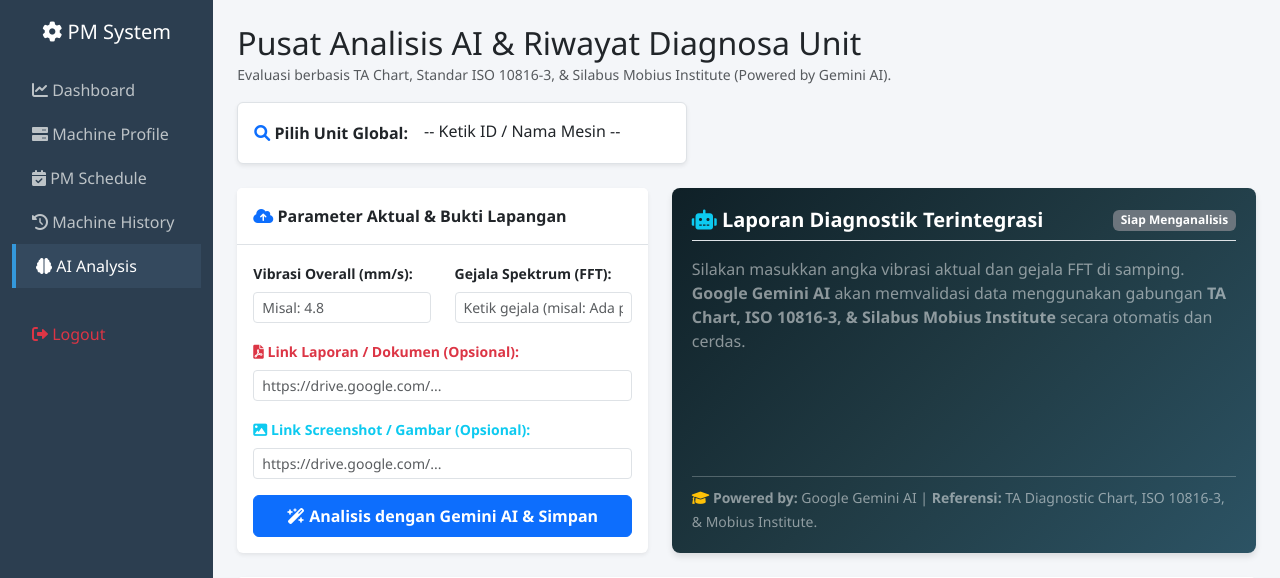
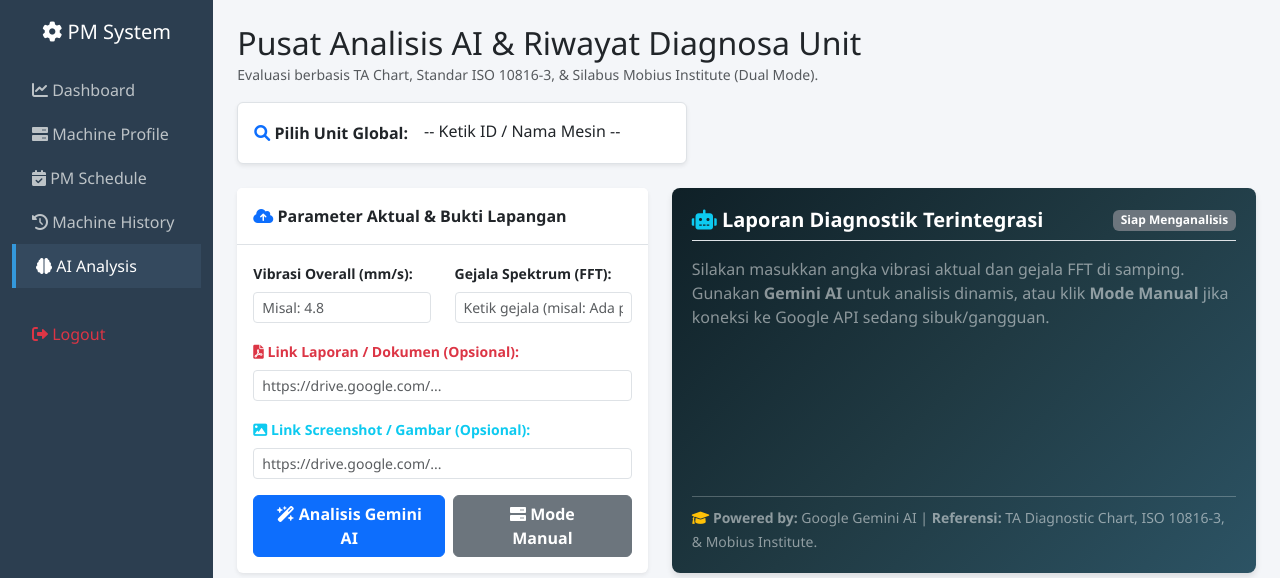
Before and after one commit to asephana949-web/pm-system-app, a Flask app: page /ai-analysis in a window 1280 px wide. Shown: the top 578 px of the page. Run offline with Flask 3, Linux system fonts and the light colour scheme; the visitor is signed in with stand-in values (Sample User, id 1); data that the repository does not hold is empty; some libraries are stand-ins or nearby versions.

Commit message:
Updated ai_analysis.html

```diff
--- a/templates/ai_analysis.html
+++ b/templates/ai_analysis.html
@@ -52,7 +52,7 @@
             <div class="d-flex justify-content-between align-items-center mb-4 flex-wrap gap-3">
                 <div>
                     <h2 class="m-0">Pusat Analisis AI & Riwayat Diagnosa Unit</h2>
-                    <small class="text-muted">Evaluasi berbasis TA Chart, Standar ISO 10816-3, & Silabus Mobius Institute (Powered by Gemini AI).</small>
+                    <small class="text-muted">Evaluasi berbasis TA Chart, Standar ISO 10816-3, & Silabus Mobius Institute (Dual Mode).</small>
                 </div>
                 <div class="d-flex align-items-center gap-2 bg-white border p-3 rounded shadow-sm" style="min-width: 450px;">
                     <label class="fw-bold m-0 text-nowrap"><i class="fa-solid fa-magnifying-glass text-primary"></i> Pilih Unit Global:</label>
@@ -67,7 +67,7 @@
                     <div class="card shadow-sm border-0 h-100">
                         <div class="card-header bg-white fw-bold p-3 border-bottom"><i class="fa-solid fa-cloud-arrow-up text-primary"></i> Parameter Aktual & Bukti Lapangan</div>
                         <div class="card-body">
-                            <form id="formAnalisisGabungan" onsubmit="analisisDenganGabunganAI(event)">
+                            <form id="formAnalisisGabungan">
 
                                 <div class="row mb-3">
                                     <div class="col-md-6">
@@ -88,9 +88,17 @@
                                     <label class="form-label fw-bold small text-info"><i class="fa-solid fa-image"></i> Link Screenshot / Gambar (Opsional):</label>
                                     <input type="url" class="form-control form-control-sm" id="fileScreenshot" placeholder="https://drive.google.com/...">
                                 </div>
-                                <button type="submit" class="btn btn-primary w-100 py-2 fw-bold" id="btnProsesAI">
-                                    <i class="fa-solid fa-wand-magic-sparkles"></i> Analisis dengan Gemini AI & Simpan
-                                </button>
+
+                                <!-- DUAL BUTTON MODE -->
+                                <div class="d-flex gap-2 mt-3">
+                                    <button type="button" class="btn btn-primary flex-grow-1 fw-bold" id="btnProsesAI" onclick="analisisDenganGemini()">
+                                        <i class="fa-solid fa-wand-magic-sparkles"></i> Analisis Gemini AI
+                                    </button>
+                                    <button type="button" class="btn btn-secondary fw-bold px-4" id="btnProsesManual" onclick="analisisDenganRule()" title="Gunakan jika AI sedang gangguan">
+                                        <i class="fa-solid fa-server"></i> Mode Manual
+                                    </button>
+                                </div>
+
                             </form>
                         </div>
                     </div>
@@ -104,7 +112,7 @@
                                 <span class="badge bg-secondary" id="badgeStatus">Siap Menganalisis</span>
                             </div>
                             <div id="kontenHasilAi">
-                                <p class="text-white-50">Silakan masukkan angka vibrasi aktual dan gejala FFT di samping. <b>Google Gemini AI</b> akan memvalidasi data menggunakan gabungan <b>TA Chart, ISO 10816-3, & Silabus Mobius Institute</b> secara otomatis dan cerdas.</p>
+                                <p class="text-white-50">Silakan masukkan angka vibrasi aktual dan gejala FFT di samping. Gunakan <b>Gemini AI</b> untuk analisis dinamis, atau klik <b>Mode Manual</b> jika koneksi ke Google API sedang sibuk/gangguan.</p>
                             </div>
                         </div>
                         <div class="mt-3 pt-2 border-top border-light border-opacity-25">
@@ -166,7 +174,7 @@
     <div class="modal-dialog modal-lg modal-dialog-centered">
         <div class="modal-content">
             <div class="modal-header bg-dark text-white">
-                <h5 class="modal-title"><i class="fa-solid fa-microscope text-info"></i> Laporan Detail Diagnosa AI</h5>
+                <h5 class="modal-title"><i class="fa-solid fa-microscope text-info"></i> Laporan Detail Diagnosa</h5>
                 <button type="button" class="btn-close btn-close-white" onclick="tutupModalCustom()"></button>
             </div>
             <div class="modal-body bg-white text-dark" id="modalBodyKonten"></div>
@@ -184,7 +192,7 @@
         <div class="modal-content">
             <form onsubmit="simpanEditLogAI(event)">
                 <div class="modal-header bg-warning text-dark fw-bold">
-                    <h5 class="modal-title"><i class="fa-solid fa-pen-to-square"></i> Edit Hasil Analisis AI</h5>
+                    <h5 class="modal-title"><i class="fa-solid fa-pen-to-square"></i> Edit Hasil Analisis</h5>
                     <button type="button" class="btn-close" data-bs-dismiss="modal"></button>
                 </div>
                 <div class="modal-body">
@@ -192,7 +200,6 @@
                     <div class="mb-3">
                         <label class="form-label fw-bold text-secondary small">Ringkasan Indikasi (Diagnosis)</label>
                         <textarea class="form-control" id="editIndikasi" rows="3" required></textarea>
-                        <small class="text-muted mt-1 d-block"><i class="fa-solid fa-circle-info"></i> Teks ini akan terupdate otomatis di tabel utama sekaligus di dalam Pop-up Laporan Detail.</small>
                     </div>
                     <div class="mb-3">
                         <label class="form-label fw-bold text-secondary small">Rekomendasi (Korektif)</label>
@@ -207,7 +214,6 @@
         </div>
     </div>
 </div>
-
 
 <script src="https://code.jquery.com/jquery-3.6.0.min.js"></script>
 <script src="https://cdnjs.cloudflare.com/ajax/libs/bootstrap/5.3.0/js/bootstrap.bundle.min.js"></script>
@@ -263,7 +269,7 @@
 
         document.getElementById('badgeStatus').className = "badge bg-secondary";
         document.getElementById('badgeStatus').innerText = "Siap Menganalisis";
-        document.getElementById('kontenHasilAi').innerHTML = `<p class="text-white-50">Silakan masukkan angka vibrasi aktual dan gejala FFT di samping. <b>Google Gemini AI</b> akan memvalidasi data menggunakan gabungan <b>TA Chart, ISO 10816-3, & Silabus Mobius Institute</b> secara otomatis dan cerdas.</p>`;
+        document.getElementById('kontenHasilAi').innerHTML = `<p class="text-white-50">Silakan masukkan angka vibrasi aktual dan gejala FFT di samping. Gunakan <b>Gemini AI</b> untuk analisis dinamis, atau klik <b>Mode Manual</b> jika koneksi ke Google API sedang sibuk/gangguan.</p>`;
     }
 
     function renderGrafikTrenDariDatabase(unitId, logs) {
@@ -343,48 +349,29 @@
         });
     }
 
+    // Modal Functions
     function bukaModalEditAI(id) {
         const item = dbLogsAI.find(x => x.id === id);
         if(!item) return;
-
         document.getElementById('editID').value = item.id;
         document.getElementById('editIndikasi').value = item.indikasi;
         document.getElementById('editRekomendasi').value = item.rekomendasi;
-
         new bootstrap.Modal(document.getElementById('modalEditAI')).show();
     }
 
     function simpanEditLogAI(event) {
         event.preventDefault();
         const id = parseInt(document.getElementById('editID').value);
-        const newIndikasi = document.getElementById('editIndikasi').value;
-        const newRekomendasi = document.getElementById('editRekomendasi').value;
-
         const item = dbLogsAI.find(x => x.id === id);
-
-        let borderColor = "border-warning";
-        let iconClass = "fa-circle-exclamation text-warning";
+        let borderColor = "border-warning"; let iconClass = "fa-circle-exclamation text-warning";
 
         if(item.status_iso.includes("Berbahaya") || item.status_iso.includes("Zone D")) {
-            borderColor = "border-danger";
-            iconClass = "fa-circle-xmark text-danger";
+            borderColor = "border-danger"; iconClass = "fa-circle-xmark text-danger";
         }
 
-        const newHTML = `
-            <h6 class="fw-bold text-dark mb-3"><i class="fa-solid ${iconClass}"></i> Diagnostik Terintegrasi: ${item.id_mesin}</h6>
-            <div class="bg-light p-3 rounded mb-3 border ${borderColor}">
-                <p class="fw-bold mb-2">Rujukan Spektrum & Indikasi:</p>
-                <p class="small mb-0">${newIndikasi}</p>
-            </div>
-            <div class="bg-light p-3 rounded border ${borderColor}">
-                <p class="fw-bold mb-2">Rekomendasi (Korektif):</p>
-                <p class="small mb-0">${newRekomendasi}</p>
-            </div>
-        `;
+        const newHTML = `<h6 class="fw-bold text-dark mb-3"><i class="fa-solid ${iconClass}"></i> Diagnostik Terintegrasi: ${item.id_mesin}</h6><div class="bg-light p-3 rounded mb-3 border ${borderColor}"><p class="fw-bold mb-2">Rujukan Spektrum & Indikasi:</p><p class="small mb-0">${document.getElementById('editIndikasi').value}</p></div><div class="bg-light p-3 rounded border ${borderColor}"><p class="fw-bold mb-2">Rekomendasi (Korektif):</p><p class="small mb-0">${document.getElementById('editRekomendasi').value}</p></div>`;
 
-        const payload = { indikasi: newIndikasi, rekomendasi: newRekomendasi, diagnosis: newHTML };
-
-        fetch('/api/ai-analysis/' + id, { method: 'PUT', headers: { 'Content-Type': 'application/json' }, body: JSON.stringify(payload) })
+        fetch('/api/ai-analysis/' + id, { method: 'PUT', headers: { 'Content-Type': 'application/json' }, body: JSON.stringify({ indikasi: document.getElementById('editIndikasi').value, rekomendasi: document.getElementById('editRekomendasi').value, diagnosis: newHTML }) })
         .then(res => res.json())
         .then(res => {
             alert(res.message);
@@ -405,104 +392,6 @@
         }
     }
 
-    // FUNGSI BARU: BERKOMUNIKASI DENGAN BACKEND (GEMINI AI API)
-    function analisisDenganGabunganAI(event) {
-        event.preventDefault();
-        const unitId = document.getElementById('pilihUnitAnalisis').value;
-        if(!unitId) return alert("Pilih unit mesin terlebih dahulu!");
-
-        const inputVib = parseFloat(document.getElementById('inputVibrasi').value);
-        const inputGejala = document.getElementById('inputGejala').value;
-        const linkPdf = document.getElementById('filePdf').value || "#";
-        const linkSs = document.getElementById('fileScreenshot').value || "#";
-
-        const btnProses = document.getElementById('btnProsesAI');
-        const badge = document.getElementById('badgeStatus');
-        const hasil = document.getElementById('kontenHasilAi');
-
-        btnProses.disabled = true;
-        badge.className = "badge bg-info text-dark"; badge.innerText = "Gemini AI Sedang Berpikir...";
-        hasil.innerHTML = `<div class="text-center py-4"><i class="fa-solid fa-spinner fa-spin fs-1 text-info"></i><p class="mt-2 text-white">Menghubungkan ke Otak Google Gemini API...</p></div>`;
-
-        // 1. Minta Analisis ke Backend (Gemini)
-        fetch('/api/generate-ai', {
-            method: 'POST',
-            headers: { 'Content-Type': 'application/json' },
-            body: JSON.stringify({ vibrasi: inputVib, gejala: inputGejala })
-        })
-        .then(res => res.json())
-        .then(ai_response => {
-            if (ai_response.status !== 'success') {
-                alert("Gagal menghubungi AI: " + ai_response.message);
-                btnProses.disabled = false;
-                hasil.innerHTML = `<p class="text-danger">Koneksi AI Gagal atau Timeout.</p>`;
-                return;
-            }
-
-            const tglHariIni = new Date().toISOString().split('T')[0];
-            const dataAI = ai_response.data; // Menerima JSON dari Gemini
-
-            const p_status = dataAI.status_iso || "Zone A/B (Aman)";
-            const p_indikasi = dataAI.indikasi || "Gejala terbaca normal.";
-            const p_rek = dataAI.rekomendasi || "Lanjutkan pemantauan ruting.";
-
-            let borderColor = "border-success"; let iconClass = "fa-circle-check text-success";
-            if(p_status.includes("Waspada")) { borderColor = "border-warning"; iconClass = "fa-circle-exclamation text-warning"; }
-            if(p_status.includes("Berbahaya")) { borderColor = "border-danger"; iconClass = "fa-circle-xmark text-danger"; }
-
-            // Merakit output untuk layar hitam
-            const p_htmlDetail = `
-                <h6 class="fw-bold text-dark mb-3"><i class="fa-solid ${iconClass}"></i> Diagnostik AI Terintegrasi (Powered by Gemini): ${unitId}</h6>
-                <div class="bg-light p-3 rounded mb-3 border ${borderColor}">
-                    <p class="fw-bold mb-2">Rujukan Spektrum & Indikasi:</p>
-                    <p class="small mb-0">${p_indikasi}</p>
-                </div>
-                <div class="bg-light p-3 rounded border ${borderColor}">
-                    <p class="fw-bold mb-2">Rekomendasi (Korektif):</p>
-                    <p class="small mb-0">${p_rek}</p>
-                </div>
-            `;
-
-            let kotakStatusColor = p_status.includes("Berbahaya") ? "bg-danger" : (p_status.includes("Waspada") ? "bg-warning text-dark" : "bg-success");
-            badge.className = "badge " + kotakStatusColor; badge.innerText = p_status;
-            hasil.innerHTML = `<div class="text-white">${p_htmlDetail.replace(/bg-light/g, 'bg-dark bg-opacity-50 text-white').replace(/text-dark/g, 'text-white')}</div>`;
-
-            // 2. Simpan Hasil Analisis ke Database TiDB
-            let payload = {
-                id_mesin: unitId,
-                tgl_analisis: tglHariIni,
-                status_iso: p_status,
-                nilai_vibrasi: inputVib,
-                indikasi: p_indikasi,
-                diagnosis_lengkap: p_htmlDetail,
-                rekomendasi: p_rek,
-                file_pdf: linkPdf,
-                file_gambar: linkSs
-            };
-
-            return fetch('/api/ai-analysis', {
-                method: 'POST',
-                headers: { 'Content-Type': 'application/json' },
-                body: JSON.stringify(payload)
-            });
-        })
-        .then(res => {
-            if(!res) return;
-            return res.json();
-        })
-        .then(response => {
-            if(!response) return;
-            muatDataLogAI(unitId);
-            btnProses.disabled = false;
-            document.getElementById('formAnalisisGabungan').reset();
-        })
-        .catch(err => {
-            console.error(err);
-            alert("Terjadi kesalahan saat memproses data AI!");
-            btnProses.disabled = false;
-        });
-    }
-
     function bukaModalDetail(tombol) {
         const tr = tombol.closest('tr');
         document.getElementById('modalBodyKonten').innerHTML = tr.querySelector('.konten-rahasia').innerHTML;
@@ -517,6 +406,174 @@
         if (typeof bootstrap !== 'undefined' && bootstrap.Modal) bootstrap.Modal.getInstance(mod)?.hide();
         mod.style.display = 'none'; mod.classList.remove('show');
     }
+
+    // ==========================================
+    // LOGIKA DUAL MODE (GEMINI AI & MANUAL)
+    // ==========================================
+
+    function verifikasiForm() {
+        const unitId = document.getElementById('pilihUnitAnalisis').value;
+        const inputVib = document.getElementById('inputVibrasi').value;
+        const inputGejala = document.getElementById('inputGejala').value;
+
+        if(!unitId) { alert("Pilih unit mesin terlebih dahulu!"); return false; }
+        if(!inputVib || !inputGejala) { alert("Vibrasi Overall dan Gejala wajib diisi!"); return false; }
+
+        return {
+            unitId: unitId,
+            inputVib: parseFloat(inputVib),
+            inputGejala: inputGejala,
+            linkPdf: document.getElementById('filePdf').value || "#",
+            linkSs: document.getElementById('fileScreenshot').value || "#"
+        };
+    }
+
+    function eksekusiDatabase(payload) {
+        fetch('/api/ai-analysis', {
+            method: 'POST',
+            headers: { 'Content-Type': 'application/json' },
+            body: JSON.stringify(payload)
+        })
+        .then(res => res.json())
+        .then(response => {
+            muatDataLogAI(payload.id_mesin);
+            document.getElementById('btnProsesAI').disabled = false;
+            document.getElementById('btnProsesManual').disabled = false;
+            document.getElementById('formAnalisisGabungan').reset();
+            alert("Hasil analisis berhasil disimpan!");
+        })
+        .catch(err => {
+            alert("Gagal menyimpan ke database! Error: " + err.message);
+            document.getElementById('btnProsesAI').disabled = false;
+            document.getElementById('btnProsesManual').disabled = false;
+        });
+    }
+
+    // MODE 1: GEMINI AI
+    function analisisDenganGemini() {
+        const dataForm = verifikasiForm();
+        if(!dataForm) return;
+
+        const btnProses = document.getElementById('btnProsesAI');
+        const badge = document.getElementById('badgeStatus');
+        const hasil = document.getElementById('kontenHasilAi');
+
+        btnProses.disabled = true;
+        document.getElementById('btnProsesManual').disabled = true;
+
+        badge.className = "badge bg-info text-dark";
+        badge.innerText = "Gemini AI Sedang Berpikir...";
+        hasil.innerHTML = `<div class="text-center py-4"><i class="fa-solid fa-spinner fa-spin fs-1 text-info"></i><p class="mt-2 text-white">Menghubungkan ke Otak Google Gemini API...</p></div>`;
+
+        fetch('/api/generate-ai', {
+            method: 'POST',
+            headers: { 'Content-Type': 'application/json' },
+            body: JSON.stringify({ vibrasi: dataForm.inputVib, gejala: dataForm.inputGejala })
+        })
+        .then(res => res.json())
+        .then(ai_response => {
+            if (ai_response.status !== 'success') {
+                alert("Gagal menghubungi AI. Silakan gunakan Mode Manual. Pesan: " + ai_response.message);
+                btnProses.disabled = false;
+                document.getElementById('btnProsesManual').disabled = false;
+
+                badge.className = "badge bg-danger";
+                badge.innerText = "Koneksi Gagal";
+                hasil.innerHTML = `<p class="text-danger text-center mt-3"><i class="fa-solid fa-triangle-exclamation fs-1"></i><br>Koneksi AI Gagal atau Timeout.<br>Gunakan tombol <b>Mode Manual</b>.</p>`;
+                return;
+            }
+
+            const dataAI = ai_response.data;
+            const p_status = dataAI.status_iso || "Zone A/B (Aman)";
+            const p_indikasi = dataAI.indikasi || "Gejala terbaca normal.";
+            const p_rek = dataAI.rekomendasi || "Lanjutkan pemantauan rutin.";
+
+            let borderColor = "border-success"; let iconClass = "fa-circle-check text-success";
+            if(p_status.includes("Waspada")) { borderColor = "border-warning"; iconClass = "fa-circle-exclamation text-warning"; }
+            if(p_status.includes("Berbahaya")) { borderColor = "border-danger"; iconClass = "fa-circle-xmark text-danger"; }
+
+            const p_htmlDetail = `<h6 class="fw-bold text-dark mb-3"><i class="fa-solid ${iconClass}"></i> Diagnostik AI Terintegrasi (Powered by Gemini): ${dataForm.unitId}</h6><div class="bg-light p-3 rounded mb-3 border ${borderColor}"><p class="fw-bold mb-2">Rujukan Spektrum & Indikasi:</p><p class="small mb-0">${p_indikasi}</p></div><div class="bg-light p-3 rounded border ${borderColor}"><p class="fw-bold mb-2">Rekomendasi (Korektif):</p><p class="small mb-0">${p_rek}</p></div>`;
+
+            let kotakStatusColor = p_status.includes("Berbahaya") ? "bg-danger" : (p_status.includes("Waspada") ? "bg-warning text-dark" : "bg-success");
+            badge.className = "badge " + kotakStatusColor;
+            badge.innerText = p_status;
+            hasil.innerHTML = `<div class="text-white">${p_htmlDetail.replace(/bg-light/g, 'bg-dark bg-opacity-50 text-white').replace(/text-dark/g, 'text-white')}</div>`;
+
+            eksekusiDatabase({
+                id_mesin: dataForm.unitId, tgl_analisis: new Date().toISOString().split('T')[0], status_iso: p_status,
+                nilai_vibrasi: dataForm.inputVib, indikasi: p_indikasi, diagnosis_lengkap: p_htmlDetail,
+                rekomendasi: p_rek, file_pdf: dataForm.linkPdf, file_gambar: dataForm.linkSs
+            });
+        })
+        .catch(err => {
+            alert("Kesalahan jaringan saat memproses API AI!");
+            btnProses.disabled = false;
+            document.getElementById('btnProsesManual').disabled = false;
+        });
+    }
+
+    // MODE 2: MANUAL (SISTEM PAKAR)
+    function analisisDenganRule() {
+        const dataForm = verifikasiForm();
+        if(!dataForm) return;
+
+        const btnManual = document.getElementById('btnProsesManual');
+        const badge = document.getElementById('badgeStatus');
+        const hasil = document.getElementById('kontenHasilAi');
+
+        btnManual.disabled = true;
+        document.getElementById('btnProsesAI').disabled = true;
+
+        badge.className = "badge bg-info text-dark";
+        badge.innerText = "Sistem Menghitung Manual...";
+        hasil.innerHTML = `<div class="text-center py-4"><i class="fa-solid fa-spinner fa-spin fs-1 text-info"></i><p class="mt-2 text-white">Mengevaluasi Parameter ISO 10816-3...</p></div>`;
+
+        setTimeout(() => {
+            let p_status = "", p_indikasi = "", p_rek = "", borderColor = "", iconClass = "";
+            let gejalaText = dataForm.inputGejala.toLowerCase();
+
+            if (dataForm.inputVib <= 2.8) {
+                p_status = "Zone A/B (Aman)"; borderColor = "border-success"; iconClass = "fa-circle-check text-success";
+            } else if (dataForm.inputVib <= 4.5) {
+                p_status = "Zone C (Waspada)"; borderColor = "border-warning"; iconClass = "fa-circle-exclamation text-warning";
+            } else {
+                p_status = "Zone D (Berbahaya)"; borderColor = "border-danger"; iconClass = "fa-circle-xmark text-danger";
+            }
+
+            if (dataForm.inputVib <= 2.8) {
+                p_indikasi = `Vibrasi (${dataForm.inputVib} mm/s) batas wajar. Terdapat indikasi: ${dataForm.inputGejala}.`;
+                p_rek = "Lanjutkan pemantauan rutin sesuai jadwal.";
+            } else {
+                if (gejalaText.includes("1x")) {
+                    p_indikasi = `Vibrasi ${dataForm.inputVib} mm/s. Puncak 1X RPM mengindikasikan Unbalance pada rotor.`;
+                    p_rek = "Lakukan pembersihan rotor dan jadwalkan Dynamic Balancing.";
+                } else if (gejalaText.includes("2x") || gejalaText.includes("misalignment")) {
+                    p_indikasi = `Vibrasi ${dataForm.inputVib} mm/s. Puncak 2X RPM mengindikasikan Misalignment atau masalah kopling.`;
+                    p_rek = "Lakukan Laser Alignment dan periksa karet kopling.";
+                } else if (gejalaText.includes("bearing") || gejalaText.includes("non-synchronous")) {
+                    p_indikasi = `Vibrasi ${dataForm.inputVib} mm/s. Spektrum mendeteksi keausan Rolling Element Bearing.`;
+                    p_rek = "Jadwalkan penggantian bearing segera.";
+                } else {
+                    p_indikasi = `Vibrasi ${dataForm.inputVib} mm/s tinggi. Kelainan spektrum: ${dataForm.inputGejala}.`;
+                    p_rek = "Segera jadwalkan inspeksi menyeluruh oleh tim teknis.";
+                }
+            }
+
+            const p_htmlDetail = `<h6 class="fw-bold text-dark mb-3"><i class="fa-solid ${iconClass}"></i> Diagnostik Sistem Manual: ${dataForm.unitId}</h6><div class="bg-light p-3 rounded mb-3 border ${borderColor}"><p class="fw-bold mb-2">Rujukan Spektrum & Indikasi:</p><p class="small mb-0">${p_indikasi}</p></div><div class="bg-light p-3 rounded border ${borderColor}"><p class="fw-bold mb-2">Rekomendasi (Korektif):</p><p class="small mb-0">${p_rek}</p></div>`;
+
+            let kotakStatusColor = p_status.includes("Berbahaya") ? "bg-danger" : (p_status.includes("Waspada") ? "bg-warning text-dark" : "bg-success");
+            badge.className = "badge " + kotakStatusColor;
+            badge.innerText = p_status;
+            hasil.innerHTML = `<div class="text-white">${p_htmlDetail.replace(/bg-light/g, 'bg-dark bg-opacity-50 text-white').replace(/text-dark/g, 'text-white')}</div>`;
+
+            eksekusiDatabase({
+                id_mesin: dataForm.unitId, tgl_analisis: new Date().toISOString().split('T')[0], status_iso: p_status,
+                nilai_vibrasi: dataForm.inputVib, indikasi: p_indikasi, diagnosis_lengkap: p_htmlDetail,
+                rekomendasi: p_rek, file_pdf: dataForm.linkPdf, file_gambar: dataForm.linkSs
+            });
+        }, 1000); // Simulasi waktu proses
+    }
+
 </script>
 </body>
 </html>
```
